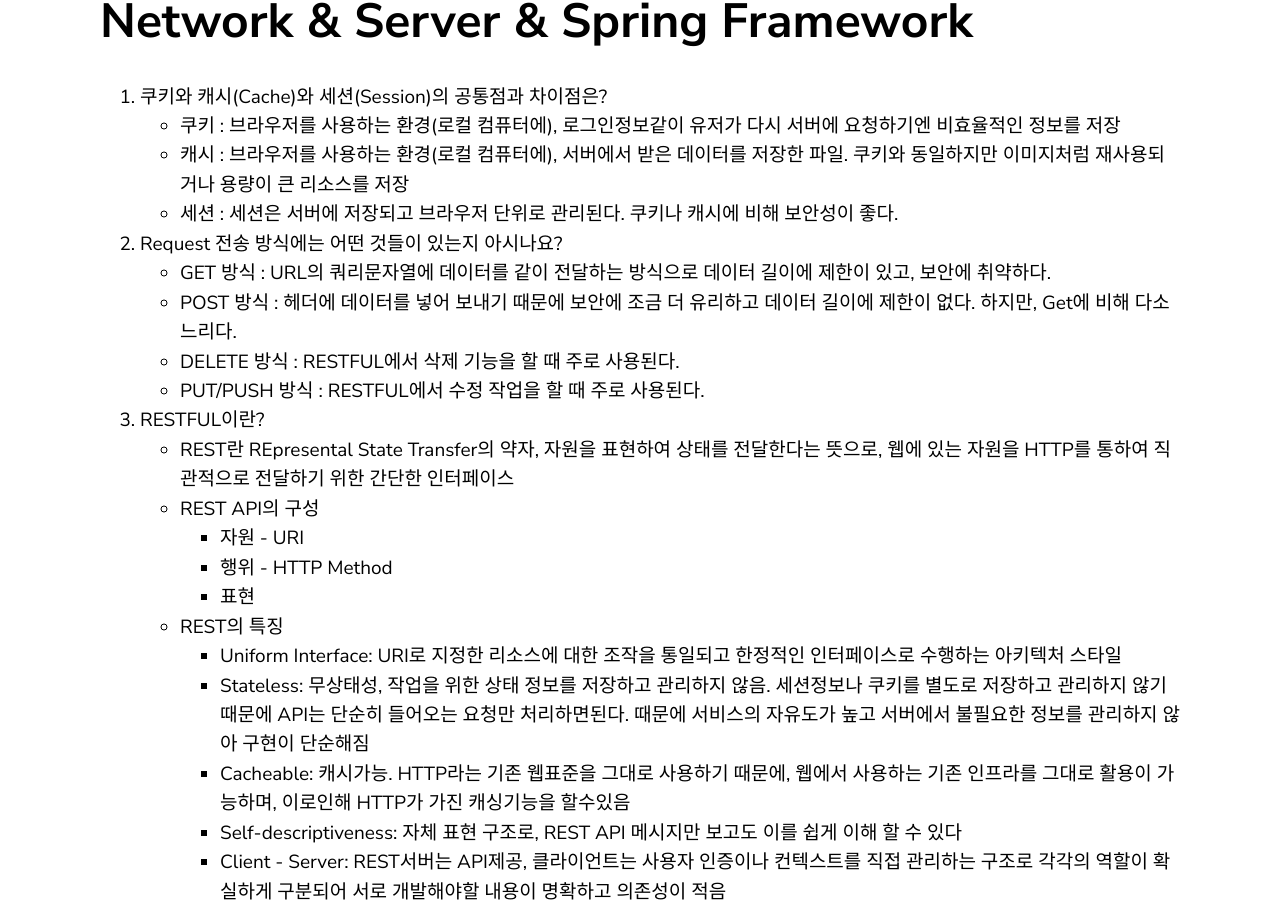
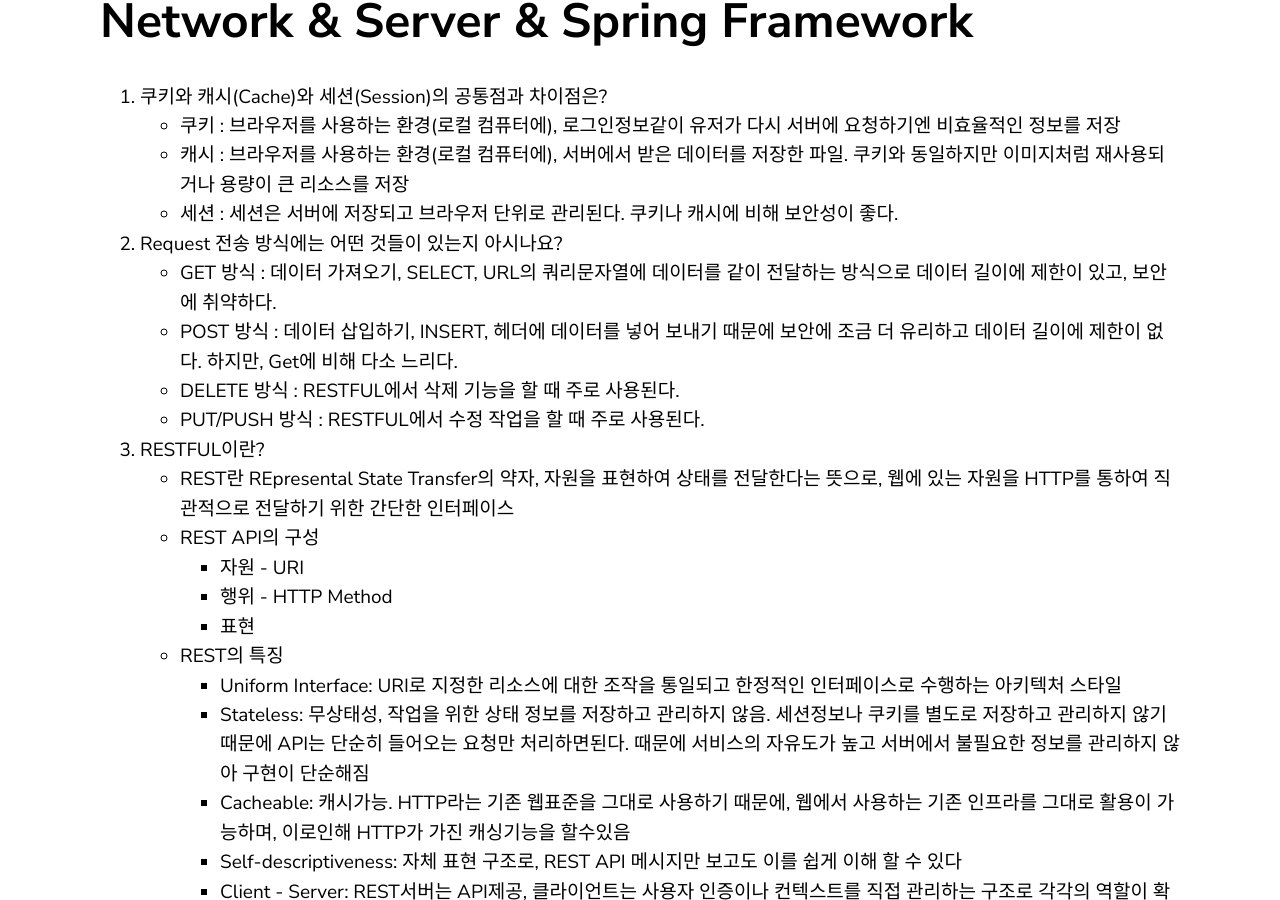
Before and after one commit to yoowonyoung/yoowonyoung.github.io, a Jekyll site: the page built from _posts/2020-08-11-Interview-03.md, in a window 1280 px wide and 900 px high, scrolled down 16599 px. Built offline with Jekyll 4.4.1, drawn with Linux system fonts in a browser that asks for light colours; comment, search, counter and statistics services are not loaded.

Commit message:
Update 2020-08-11-Interview-03.md

```diff
--- a/_posts/2020-08-11-Interview-03.md
+++ b/_posts/2020-08-11-Interview-03.md
@@ -491,8 +491,8 @@
     - 세션 : 세션은 서버에 저장되고 브라우저 단위로 관리된다. 쿠키나 캐시에 비해 보안성이 좋다.
 
 2. Request 전송 방식에는 어떤 것들이 있는지 아시나요?
-    - GET 방식 : URL의 쿼리문자열에 데이터를 같이 전달하는 방식으로 데이터 길이에 제한이 있고, 보안에 취약하다.
-    - POST 방식 : 헤더에 데이터를 넣어 보내기 때문에 보안에 조금 더 유리하고 데이터 길이에 제한이 없다. 하지만, Get에 비해 다소 느리다.
+    - GET 방식 : 데이터 가져오기, SELECT, URL의 쿼리문자열에 데이터를 같이 전달하는 방식으로 데이터 길이에 제한이 있고, 보안에 취약하다.
+    - POST 방식 : 데이터 삽입하기, INSERT, 헤더에 데이터를 넣어 보내기 때문에 보안에 조금 더 유리하고 데이터 길이에 제한이 없다. 하지만, Get에 비해 다소 느리다.
     - DELETE 방식 : RESTFUL에서 삭제 기능을 할 때 주로 사용된다.
     - PUT/PUSH 방식 : RESTFUL에서 수정 작업을 할 때 주로 사용된다.
 
```
